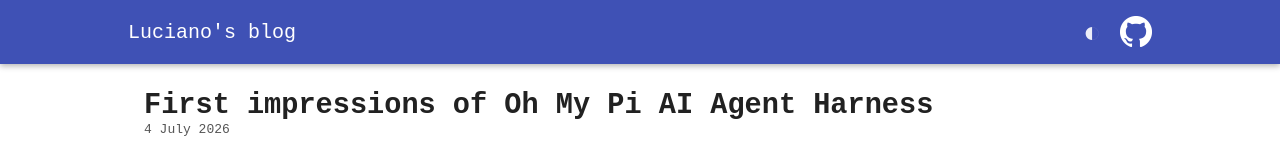
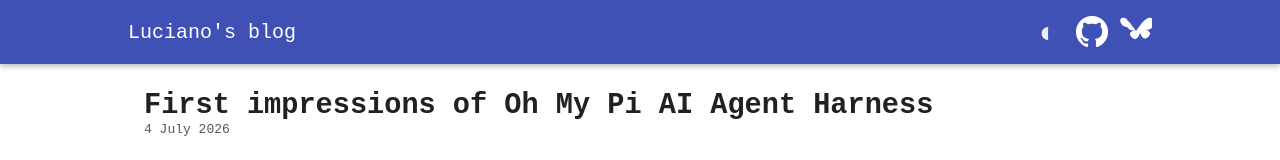
Before and after one commit to lgoncalv/blog.luciano.goncalves.dev, an Astro site in the folder site/: page / in a window 1280 px wide. Shown: the top 160 px of the page. Built offline with nearby package versions, Linux system fonts and the light colour scheme; Astro itself is replaced by a stand-in of ours.

Commit message:
Add Bluesky link to header nav with social meta tags

```diff
--- a/site/src/layouts/BaseLayout.astro
+++ b/site/src/layouts/BaseLayout.astro
@@ -61,6 +61,8 @@ const siteName = "Luciano's blog";
     <meta name="twitter:card" content="summary" />
     <meta name="twitter:title" content={title} />
     {description && <meta name="twitter:description" content={description} />}
+    <meta name="twitter:site" content="@lucianogoncalves.bsky.social" />
+    <meta name="twitter:creator" content="@lucianogoncalves.bsky.social" />
   </head>
   <body
     data-enable-post-list-shortcuts={enablePostListShortcuts ? 'true' : 'false'}
@@ -80,6 +82,15 @@ const siteName = "Luciano's blog";
             aria-label="GitHub repository"
           >
             <img src={`${base}github-mark-light-32px.png`} width="32" height="32" alt="GitHub" />
+          </a>
+          <a
+            class="github-link"
+            href="https://bsky.app/profile/lucianogoncalves.bsky.social"
+            target="_blank"
+            rel="me noopener noreferrer"
+            aria-label="Bluesky profile"
+          >
+            <img src={`${base}images/bluesky-32px.svg`} width="32" height="32" alt="Bluesky" />
           </a>
         </div>
       </nav>
```
Also changed, not shown: site/public/images/bluesky-32px.svg (added), 1 other file.
